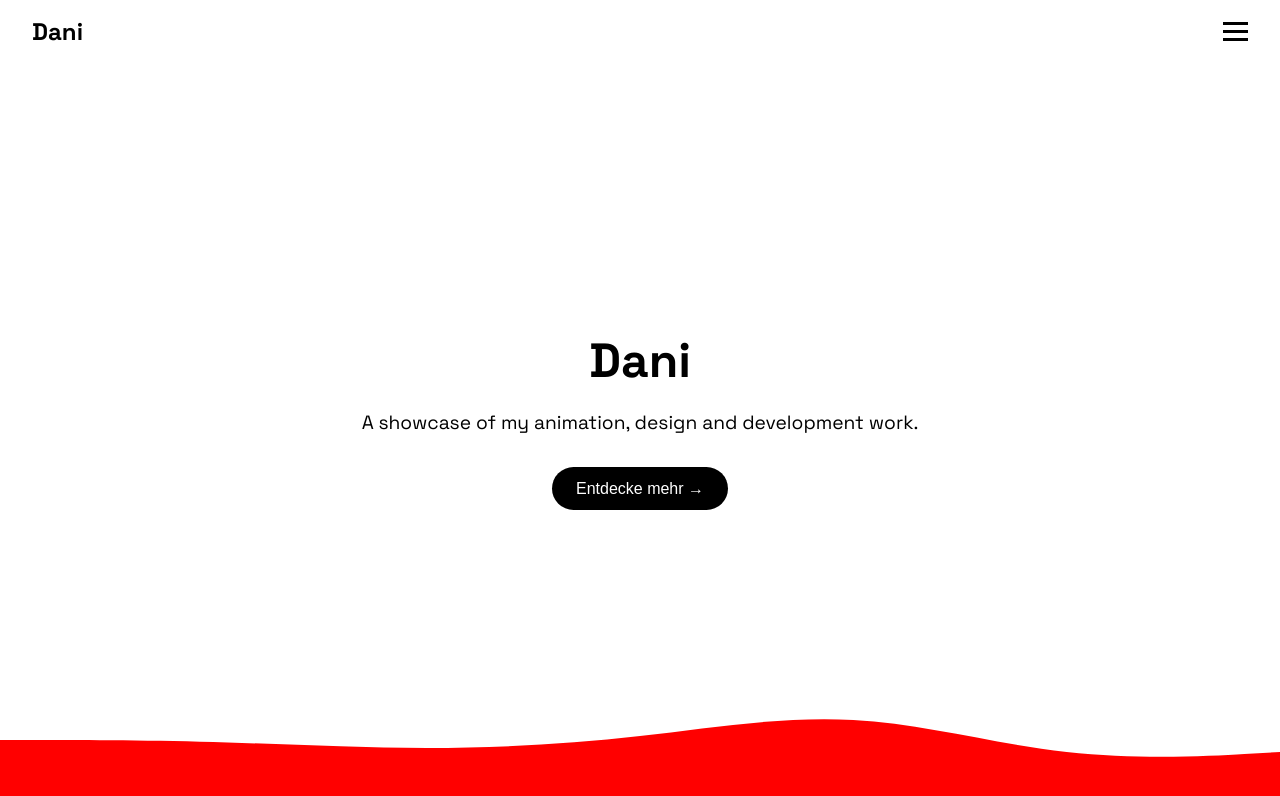
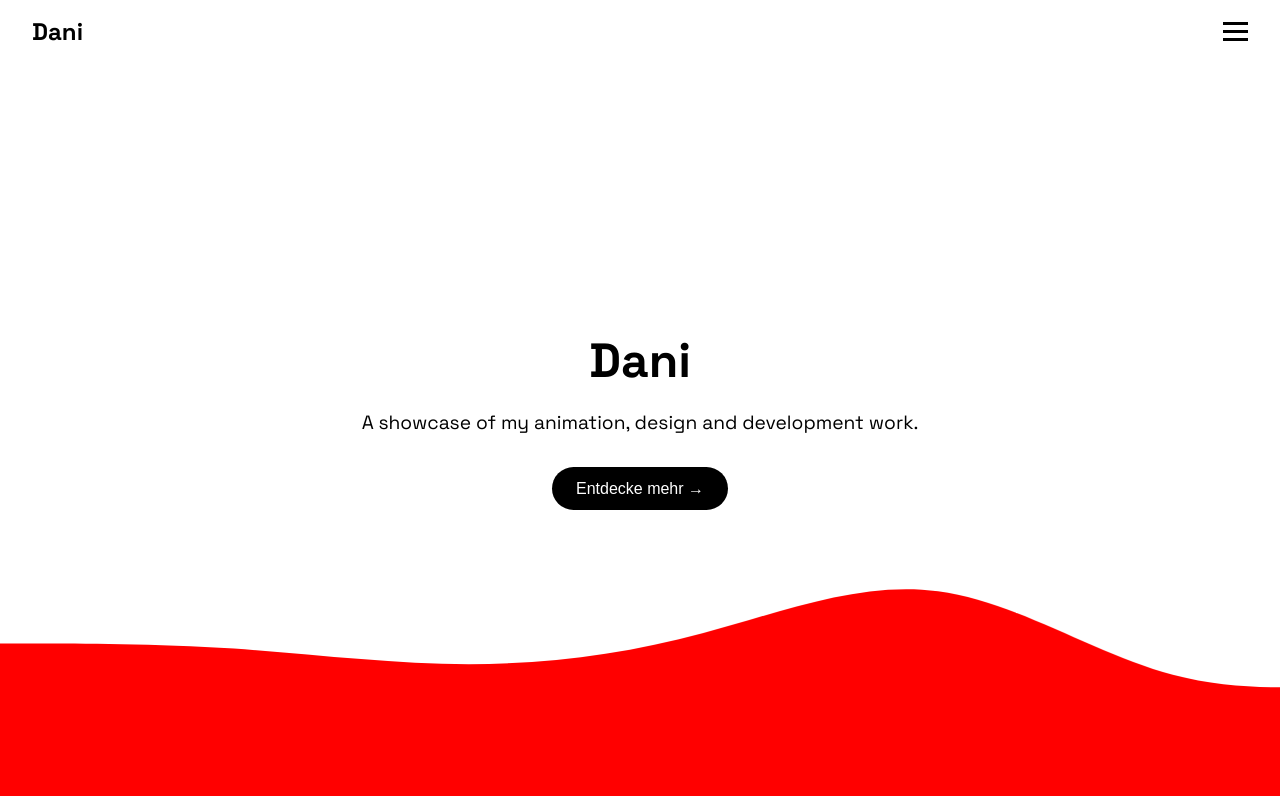
Before and after one commit to inbetweened/portfolio, a Next.js app: page / in a window 1280 px wide. Shown: the top 796 px of the page. Built offline with nearby package versions, Linux system fonts and the light colour scheme.

Commit message:
Update Hero.module.css

```diff
--- a/styles/Hero.module.css
+++ b/styles/Hero.module.css
@@ -47,3 +47,25 @@
   height: 120px;
   z-index: -1;
 }
+
+@keyframes waveAnimation {
+  0% {
+    transform: translateX(0);
+  }
+  50% {
+    transform: translateX(-10px);
+  }
+  100% {
+    transform: translateX(0);
+  }
+}
+
+.wave {
+  position: absolute;
+  bottom: 0;
+  left: 0;
+  width: 110%; /* bisschen breiter für Bewegung */
+  height: auto;
+  z-index: -1;
+  animation: waveAnimation 6s ease-in-out infinite;
+}
```
